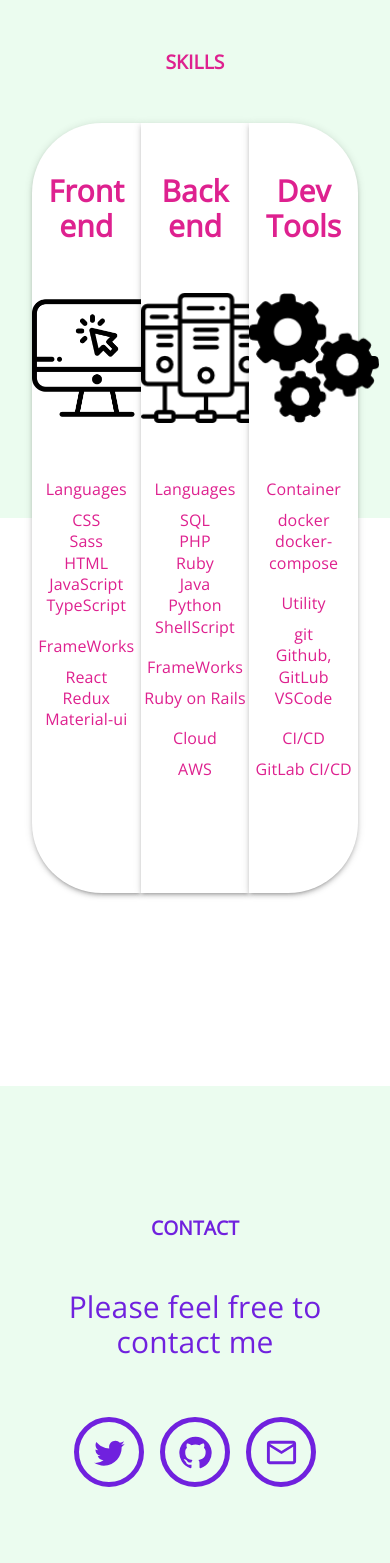
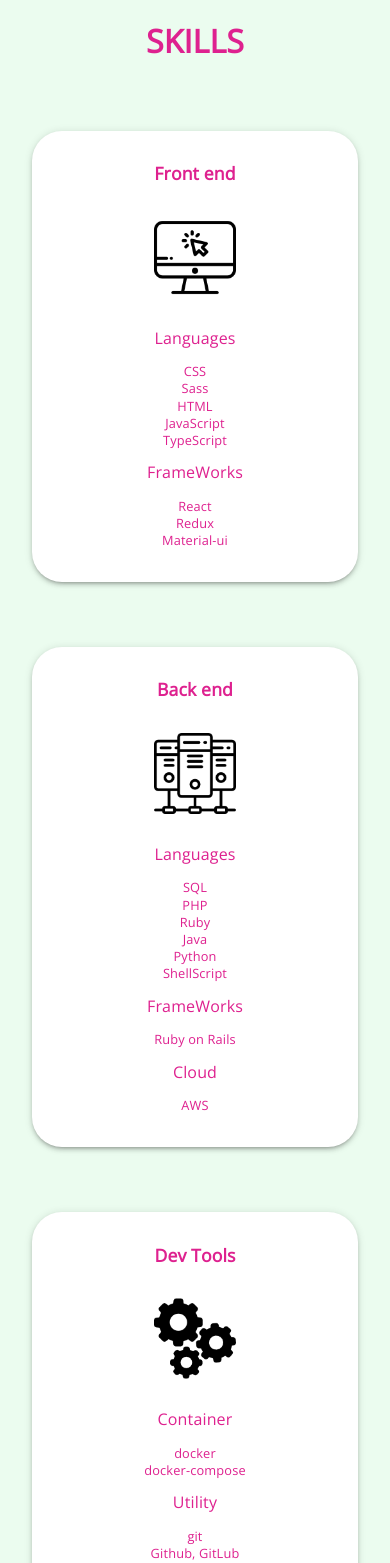
Before and after one commit to mterada1228/portfolio, a React (Create React App) app: page / in a window 390 px wide. Shown: the part 1500-3063 px from the top of the page. Built offline with nearby package versions, Linux system fonts and the light colour scheme.

Commit message:
Skills をレスポンシブに調整

```diff
--- a/src/components/modules/Theme.tsx
+++ b/src/components/modules/Theme.tsx
@@ -46,8 +46,10 @@
       fontWeight: 700,
     },
     h3: {
-      fontFamily: "Open Sans",
-      fontSize: "30px",
+      fontSize: "1.6rem",
+      [`@media screen and (max-width: ${breakpoints.values.sm}px)`]: {
+        fontSize: "1.1rem",
+      },
     },
     h4: {
       fontSize: "1.5rem",
@@ -57,6 +59,9 @@
     },
     h5: {
       fontSize: "1rem",
+      [`@media screen and (max-width: ${breakpoints.values.sm}px)`]: {
+        fontSize: "0.8rem",
+      },
     },
   },
 });
--- a/src/components/pages/Skills.tsx
+++ b/src/components/pages/Skills.tsx
@@ -1,6 +1,7 @@
 import { FC } from "react";
 import { Box, Container, Grid, Theme, Typography } from "@mui/material";
 import { createStyles, makeStyles } from "@mui/styles";
+import useSize from "../hooks/useSize";
 import frontEndImage from "../../images/pc.png";
 import backEndImage from "../../images/server.png";
 import devToolsImage from "../../images/settings-gears.png";
@@ -8,80 +9,54 @@
 const useStyle = makeStyles((theme: Theme) =>
   createStyles({
     root: {
-      marginTop: 50,
       backgroundColor: theme.palette.primary.main,
       textAlign: "center",
-      height: 518,
-    },
-    root2: {
-      marginTop: 50,
-      backgroundColor: theme.palette.common.white,
-      height: 518,
+      height: "25%",
     },
     title: {
-      paddingTop: 50,
-      marginBottom: 50,
-      display: "flex",
+      paddingTop: "5%",
+      paddingBottom: "5%",
+      [theme.breakpoints.down("md")]: {
+        paddingTop: "20%",
+        paddingBottom: "20%",
       },
-    h2: {
+    },
+    image: {
+      width: "25%",
+      paddingBottom: "5%",
+    },
+    heading: {
+      paddingTop: "5%",
+      paddingBottom: "5%",
+    },
+    h1: {
       color: "#DE218F",
     },
     h3: {
-      paddingTop: 50,
+      paddingTop: "10%",
+      paddingBottom: "10%",
       color: "#DE218F",
     },
     h4: {
-      paddingTop: 20,
-      paddingBottom: 10,
       color: "#DE218F",
     },
     h5: {
       color: "#DE218F",
-    },
-    image: {
-      width: 130,
-      height: 130,
-      marginTop: 50,
-      marginBottom: 30,
     },
   })
 );
 
 const Skills: FC = () => {
   const classes = useStyle();
-
+  const { isMobileSize } = useSize();
+  const frontEndSkills = () => {
     return (
-    <>
-      <Container id="skills" className={classes.root} maxWidth={false}>
-        <Container className={classes.title}>
-          <Typography variant="h2" className={classes.h2}>
-            SKILLS
-          </Typography>
-        </Container>
       <Container>
-          <Grid container>
-            <Grid item xs={4}>
-              <Box
-                sx={{
-                  bgcolor: "background.paper",
-                  borderTopLeftRadius: "70px",
-                  borderBottomLeftRadius: "70px",
-                  width: "100%",
-                  height: 770,
-                  boxShadow: 3,
-                }}
-              >
-                <Typography
-                  sx={{ fontWeight: "bold" }}
-                  variant="h3"
-                  className={classes.h3}
-                >
-                  Front end
-                </Typography>
-                <img src={frontEndImage} alt="pc" className={classes.image} />
+        <Container className={classes.heading}>
           <Typography variant="h4" className={classes.h4}>
             Languages
           </Typography>
+        </Container>
         <Typography variant="h5" className={classes.h5}>
           CSS
         </Typography>
@@ -97,9 +72,11 @@
         <Typography variant="h5" className={classes.h5}>
           TypeScript
         </Typography>
+        <Container className={classes.heading}>
           <Typography variant="h4" className={classes.h4}>
             FrameWorks
           </Typography>
+        </Container>
         <Typography variant="h5" className={classes.h5}>
           React
         </Typography>
@@ -109,28 +86,18 @@
         <Typography variant="h5" className={classes.h5}>
           Material-ui
         </Typography>
-              </Box>
-            </Grid>
-            <Grid item xs={4}>
-              <Box
-                sx={{
-                  bgcolor: "background.paper",
-                  width: "100%",
-                  height: 770,
-                  boxShadow: 3,
-                }}
-              >
-                <Typography
-                  sx={{ fontWeight: "bold" }}
-                  variant="h3"
-                  className={classes.h3}
-                >
-                  Back end
-                </Typography>
-                <img src={backEndImage} alt="pc" className={classes.image} />
+      </Container>
+    );
+  };
+
+  const backEndSkills = () => {
+    return (
+      <Container>
+        <Container className={classes.heading}>
           <Typography variant="h4" className={classes.h4}>
             Languages
           </Typography>
+        </Container>
         <Typography variant="h5" className={classes.h5}>
           SQL
         </Typography>
@@ -149,18 +116,199 @@
         <Typography variant="h5" className={classes.h5}>
           ShellScript
         </Typography>
+        <Container className={classes.heading}>
           <Typography variant="h4" className={classes.h4}>
             FrameWorks
           </Typography>
+        </Container>
         <Typography variant="h5" className={classes.h5}>
           Ruby on Rails
         </Typography>
+        <Container className={classes.heading}>
           <Typography variant="h4" className={classes.h4}>
             Cloud
           </Typography>
+        </Container>
         <Typography variant="h5" className={classes.h5}>
           AWS
         </Typography>
+      </Container>
+    );
+  };
+
+  const devToolsSkills = () => {
+    return (
+      <Container>
+        <Container className={classes.heading}>
+          <Typography variant="h4" className={classes.h4}>
+            Container
+          </Typography>
+        </Container>
+        <Typography variant="h5" className={classes.h5}>
+          docker
+        </Typography>
+        <Typography variant="h5" className={classes.h5}>
+          docker-compose
+        </Typography>
+        <Container className={classes.heading}>
+          <Typography variant="h4" className={classes.h4}>
+            Utility
+          </Typography>
+        </Container>
+        <Typography variant="h5" className={classes.h5}>
+          git
+        </Typography>
+        <Typography variant="h5" className={classes.h5}>
+          Github, GitLub
+        </Typography>
+        <Typography variant="h5" className={classes.h5}>
+          VSCode
+        </Typography>
+        <Container className={classes.heading}>
+          <Typography variant="h4" className={classes.h4}>
+            CI/CD
+          </Typography>
+        </Container>
+        <Typography variant="h5" className={classes.h5}>
+          GitLab CI/CD
+        </Typography>
+      </Container>
+    );
+  };
+
+  return (
+    <>
+      <Container id="skills" className={classes.root} maxWidth={false}>
+        <Container className={classes.title}>
+          <Typography variant="h1" className={classes.h1}>
+            SKILLS
+          </Typography>
+        </Container>
+        {isMobileSize ? (
+          <Container>
+            <Box
+              sx={{
+                display: "flex",
+                flexDirection: "column",
+                bgcolor: "background.paper",
+                borderRadius: "30px",
+                width: "100%",
+                height: "100%",
+                paddingBottom: "10%",
+                boxShadow: 3,
+                alignItems: "center",
+                justifyContent: "center",
+                textAlign: "center",
+              }}
+            >
+              <Typography
+                sx={{ fontWeight: "bold" }}
+                variant="h3"
+                className={classes.h3}
+              >
+                Front end
+              </Typography>
+              <img src={frontEndImage} alt="pc" className={classes.image} />
+              {frontEndSkills()}
+            </Box>
+            <Box
+              sx={{
+                display: "flex",
+                flexDirection: "column",
+                bgcolor: "background.paper",
+                borderRadius: "30px",
+                width: "100%",
+                height: "100%",
+                marginTop: "20%",
+                paddingBottom: "10%",
+                boxShadow: 3,
+                alignItems: "center",
+                justifyContent: "center",
+                textAlign: "center",
+              }}
+            >
+              <Typography
+                sx={{ fontWeight: "bold" }}
+                variant="h3"
+                className={classes.h3}
+              >
+                Back end
+              </Typography>
+              <img src={backEndImage} alt="pc" className={classes.image} />
+              {backEndSkills()}
+            </Box>
+            <Box
+              sx={{
+                display: "flex",
+                flexDirection: "column",
+                bgcolor: "background.paper",
+                borderRadius: "30px",
+                width: "100%",
+                height: "100%",
+                marginTop: "20%",
+                paddingBottom: "10%",
+                boxShadow: 3,
+                alignItems: "center",
+                justifyContent: "center",
+                textAlign: "center",
+              }}
+            >
+              <Typography
+                sx={{ fontWeight: "bold" }}
+                variant="h3"
+                className={classes.h3}
+              >
+                Dev Tools
+              </Typography>
+              <img src={devToolsImage} alt="pc" className={classes.image} />
+              {devToolsSkills()}
+            </Box>
+          </Container>
+        ) : (
+          <Container>
+            <Grid container>
+              <Grid item xs={4}>
+                <Box
+                  sx={{
+                    bgcolor: "background.paper",
+                    borderTopLeftRadius: "70px",
+                    borderBottomLeftRadius: "70px",
+                    width: "100%",
+                    height: "100%",
+                    paddingBottom: "10%",
+                    boxShadow: 3,
+                  }}
+                >
+                  <Typography
+                    sx={{ fontWeight: "bold" }}
+                    variant="h3"
+                    className={classes.h3}
+                  >
+                    Front end
+                  </Typography>
+                  <img src={frontEndImage} alt="pc" className={classes.image} />
+                  {frontEndSkills()}
+                </Box>
+              </Grid>
+              <Grid item xs={4}>
+                <Box
+                  sx={{
+                    bgcolor: "background.paper",
+                    width: "100%",
+                    height: "100%",
+                    paddingBottom: "10%",
+                    boxShadow: 3,
+                  }}
+                >
+                  <Typography
+                    sx={{ fontWeight: "bold" }}
+                    variant="h3"
+                    className={classes.h3}
+                  >
+                    Back end
+                  </Typography>
+                  <img src={backEndImage} alt="pc" className={classes.image} />
+                  {backEndSkills()}
                 </Box>
               </Grid>
               <Grid item xs={4}>
@@ -170,7 +318,8 @@
                     borderTopRightRadius: "70px",
                     borderBottomRightRadius: "70px",
                     width: "100%",
-                  height: 770,
+                    height: "100%",
+                    paddingBottom: "10%",
                     boxShadow: 3,
                   }}
                 >
@@ -182,39 +331,13 @@
                     Dev Tools
                   </Typography>
                   <img src={devToolsImage} alt="pc" className={classes.image} />
-                <Typography variant="h4" className={classes.h4}>
-                  Container
-                </Typography>
-                <Typography variant="h5" className={classes.h5}>
-                  docker
-                </Typography>
-                <Typography variant="h5" className={classes.h5}>
-                  docker-compose
-                </Typography>
-                <Typography variant="h4" className={classes.h4}>
-                  Utility
-                </Typography>
-                <Typography variant="h5" className={classes.h5}>
-                  git
-                </Typography>
-                <Typography variant="h5" className={classes.h5}>
-                  Github, GitLub
-                </Typography>
-                <Typography variant="h5" className={classes.h5}>
-                  VSCode
-                </Typography>
-                <Typography variant="h4" className={classes.h4}>
-                  CI/CD
-                </Typography>
-                <Typography variant="h5" className={classes.h5}>
-                  GitLab CI/CD
-                </Typography>
+                  {devToolsSkills()}
                 </Box>
               </Grid>
             </Grid>
           </Container>
+        )}
       </Container>
-      <Container className={classes.root2} maxWidth={false}></Container>
     </>
   );
 };
```
Lines whose indentation alone changed are shown as unchanged.
